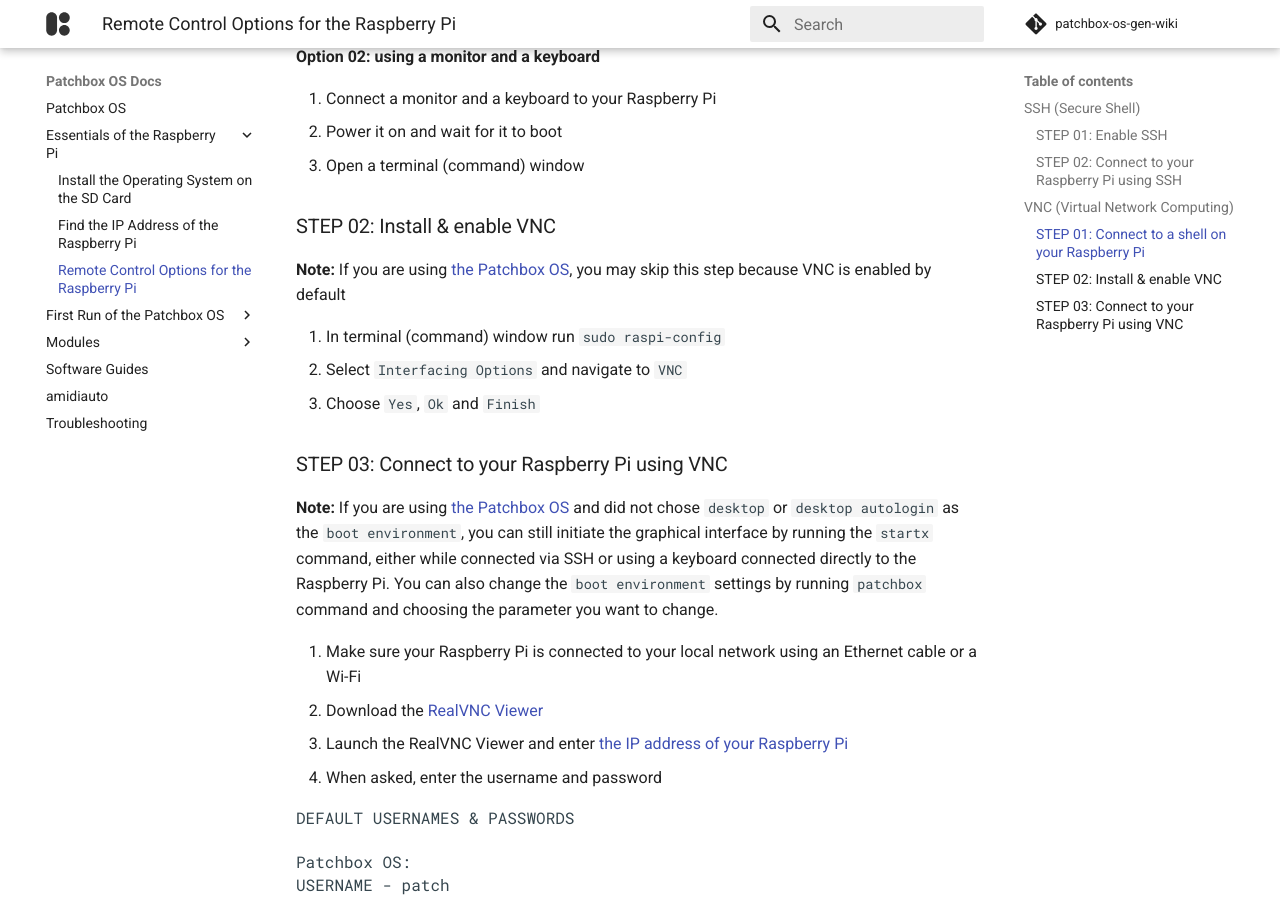
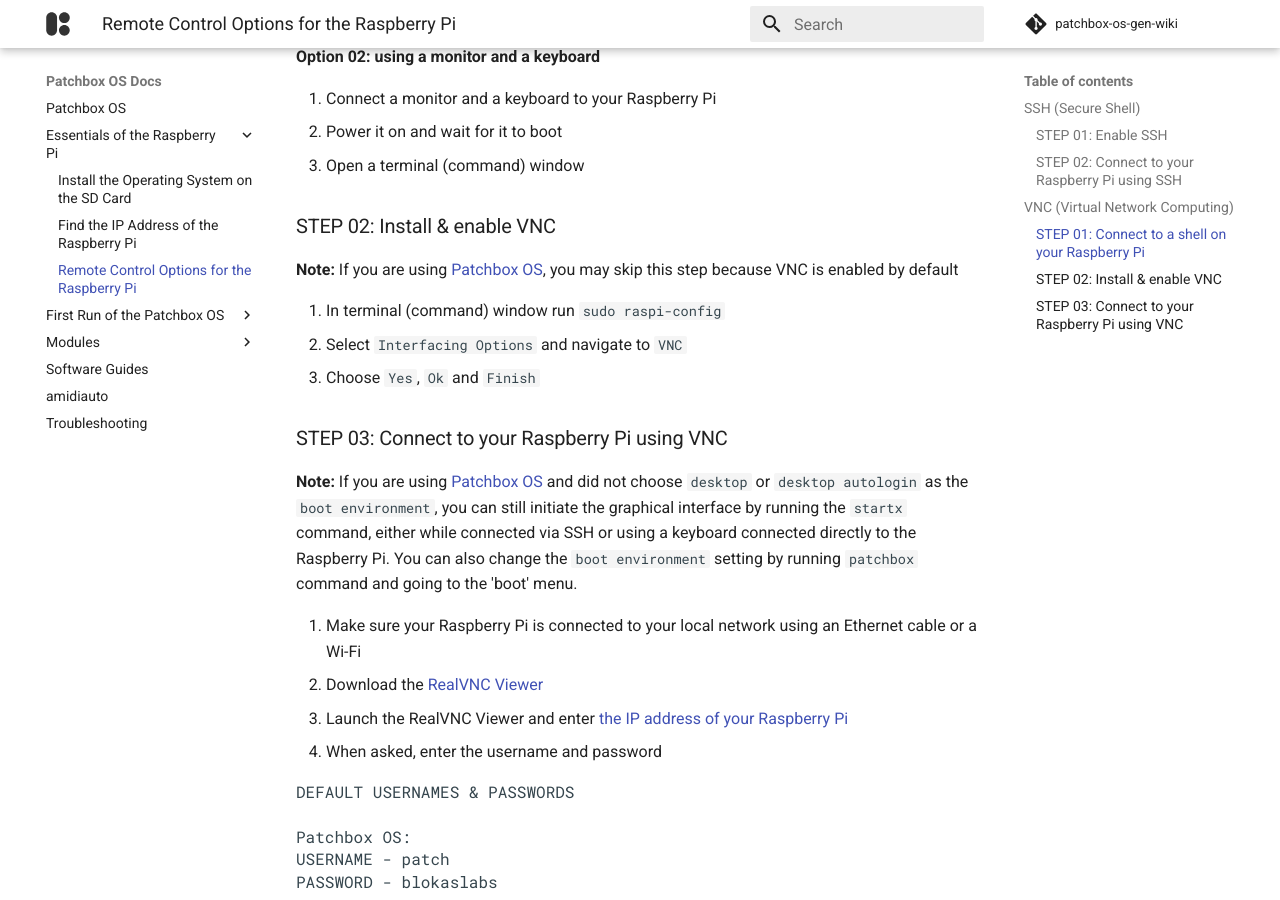
Before and after one commit to BlokasLabs/patchbox-os-docs, an MkDocs documentation site: the page built from docs/RemoteControl.md, in a window 1280 px wide and 900 px high, scrolled down 2039 px. Built offline with MkDocs 1.6.1 and Material for MkDocs 9.7.7, drawn with Linux system fonts in a browser that asks for light colours; comment, search, counter and statistics services are not loaded; old or Windows-style settings are respelled for this version of MkDocs.

Commit message:
Small fixes

```diff
--- a/docs/RemoteControl.md
+++ b/docs/RemoteControl.md
@@ -81,7 +81,7 @@ PASSWORD - raspberry
 
 ### STEP 02: Install & enable VNC
 
-**Note:** If you are using <a href="https://blokas.io/patchbox-os/" target="_blank">the Patchbox OS</a>, you may skip this step because VNC is enabled by default
+**Note:** If you are using <a href="https://blokas.io/patchbox-os/" target="_blank">Patchbox OS</a>, you may skip this step because VNC is enabled by default
 
 1. In terminal (command) window run `sudo raspi-config`
 2. Select `Interfacing Options` and navigate to `VNC`
@@ -90,7 +90,7 @@ PASSWORD - raspberry
 
 ### STEP 03: Connect to your Raspberry Pi using VNC
 
-**Note:** If you are using <a href="https://blokas.io/patchbox-os/" target="_blank">the Patchbox OS</a> and did not chose `desktop` or `desktop autologin` as the `boot environment`, you can still initiate the graphical interface by running the `startx` command, either while connected via SSH or using a keyboard connected directly to the Raspberry Pi. You can also change the `boot environment` settings by running `patchbox` command and choosing the parameter you want to change.
+**Note:** If you are using <a href="https://blokas.io/patchbox-os/" target="_blank">Patchbox OS</a> and did not choose `desktop` or `desktop autologin` as the `boot environment`, you can still initiate the graphical interface by running the `startx` command, either while connected via SSH or using a keyboard connected directly to the Raspberry Pi. You can also change the `boot environment` setting by running `patchbox` command and going to the 'boot' menu.
 
 1. Make sure your Raspberry Pi is connected to your local network using an Ethernet cable or a Wi-Fi
 2. Download the <a href="https://www.realvnc.com/en/connect/download/viewer/" target="_blank">RealVNC Viewer</a>
```
